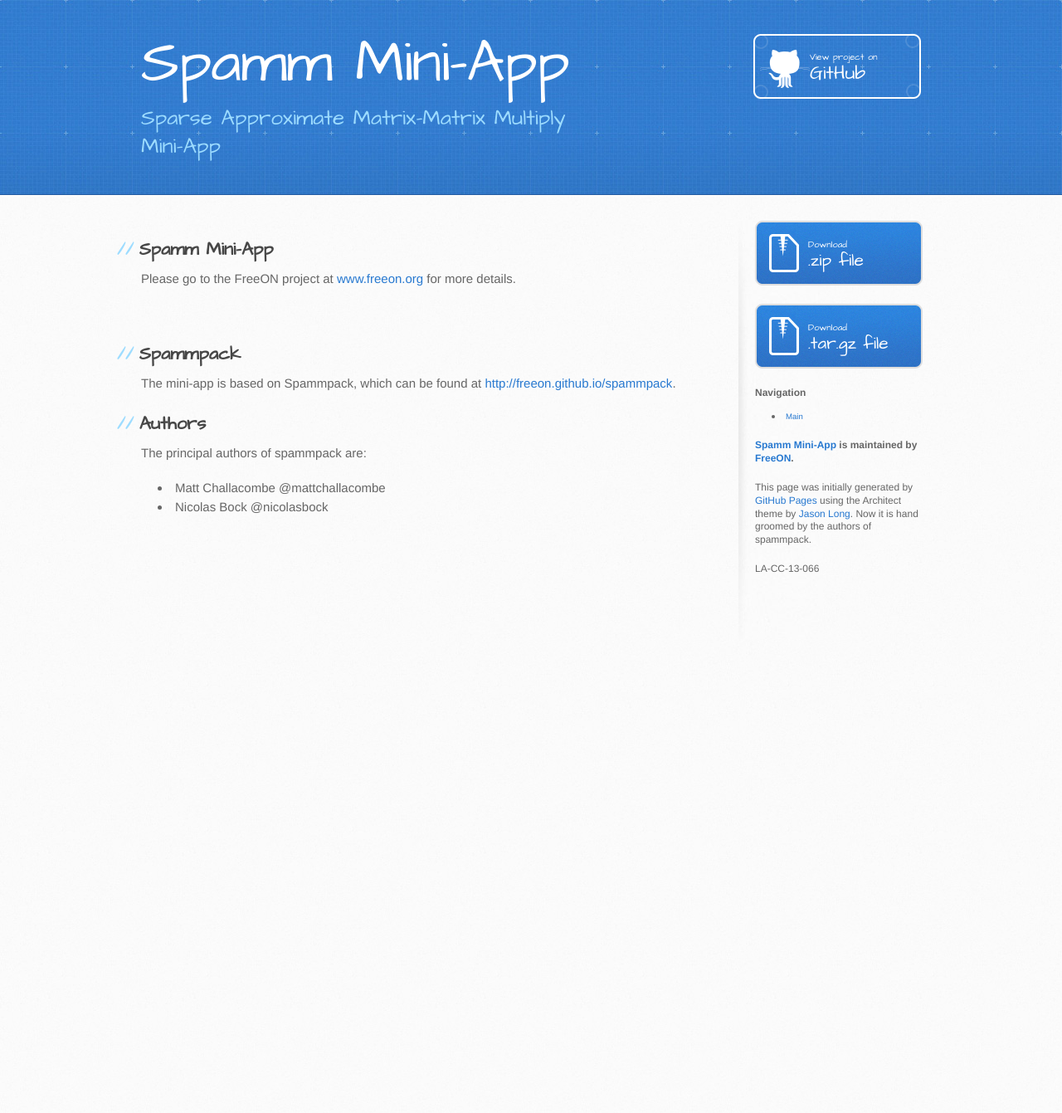
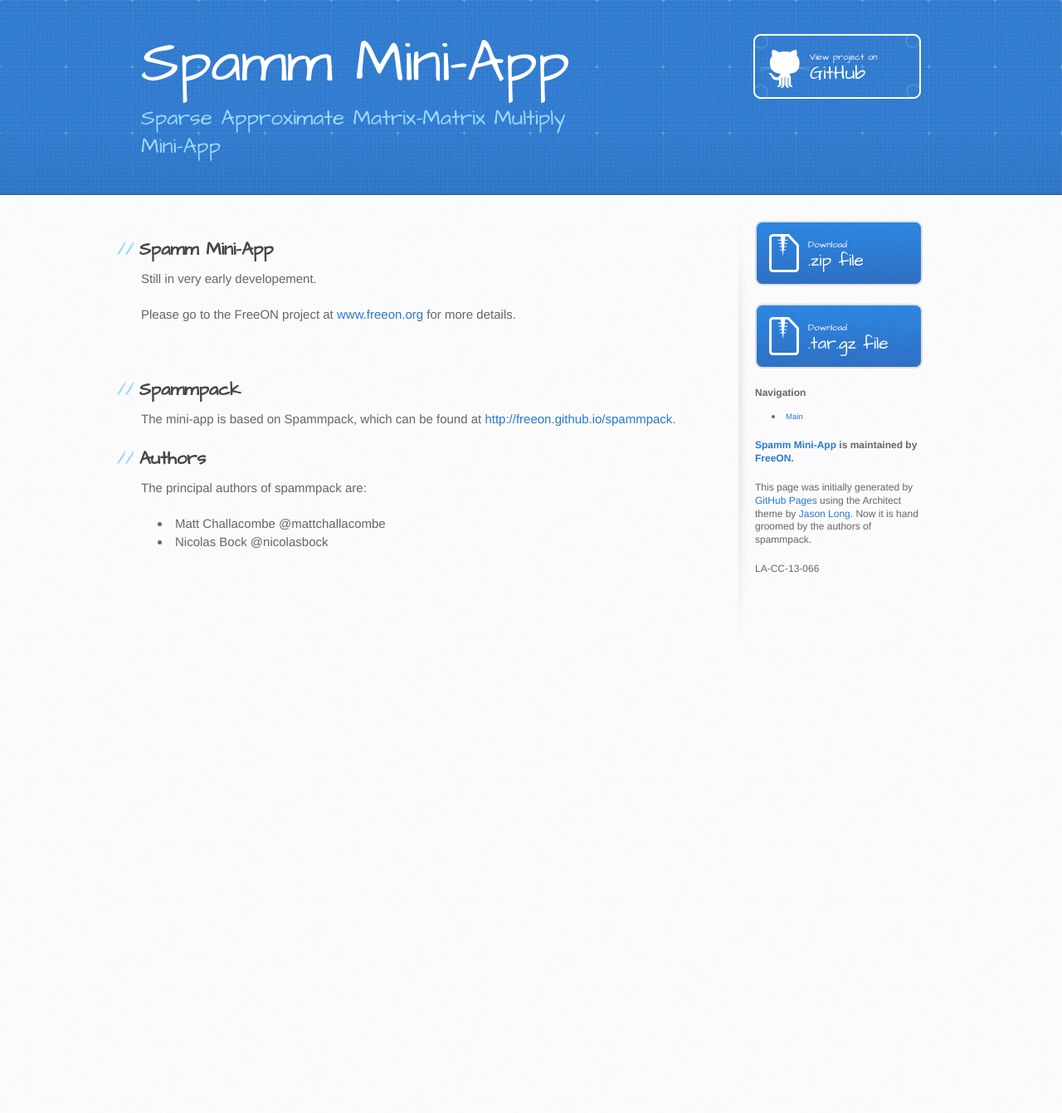
Before and after one commit to FreeON/spamm-miniapp, a Jekyll site: the page built from index.md, in a window 1280 px wide. Shown: the whole page at 83% size. Built offline with Jekyll 4.4.1, drawn with Linux system fonts in a browser that asks for light colours.

Commit message:
Add some more details.

```diff
--- a/index.md
+++ b/index.md
@@ -5,6 +5,8 @@ title: Spamm Miniapp
 
 Spamm Mini-App
 --------------
+
+Still in very early developement.
 
 Please go to the FreeON project at [www.freeon.org](http://www.freeon.org) for
 more details.
```
